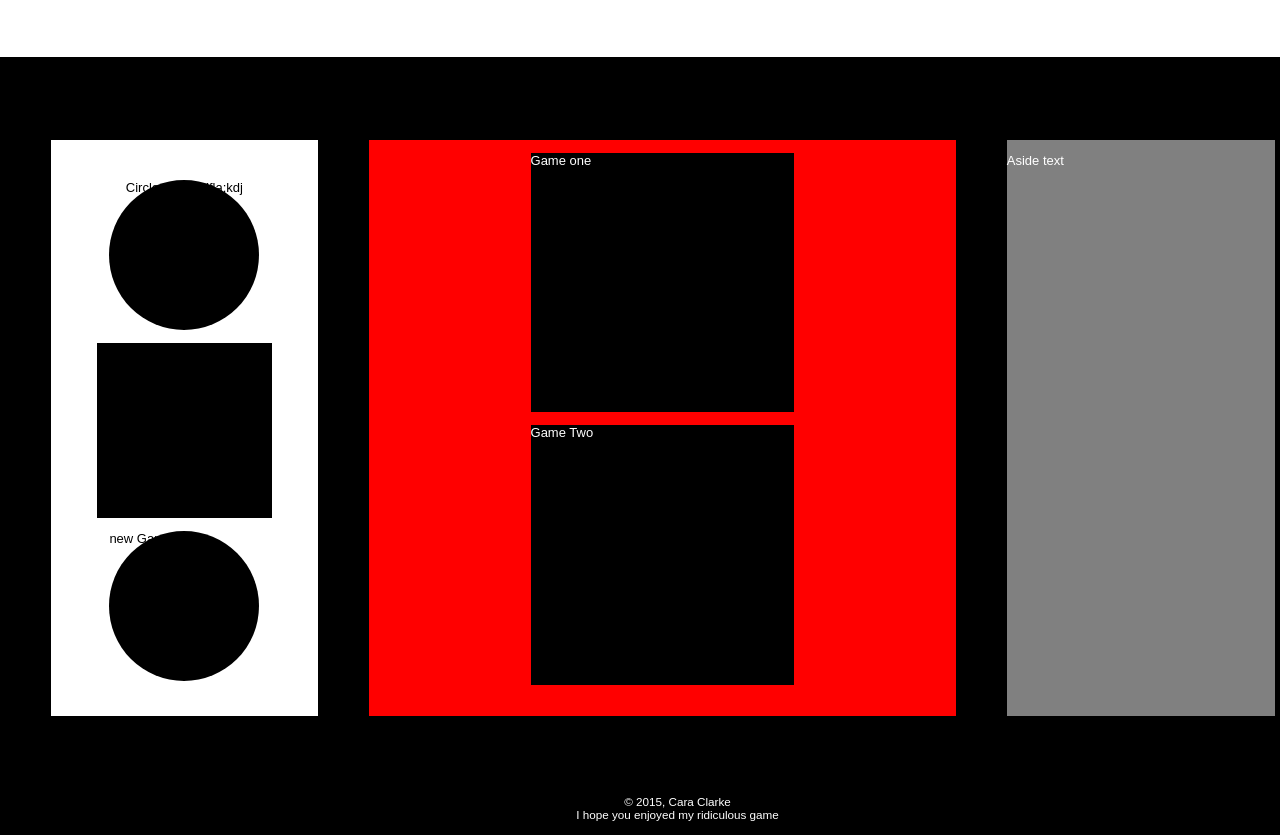
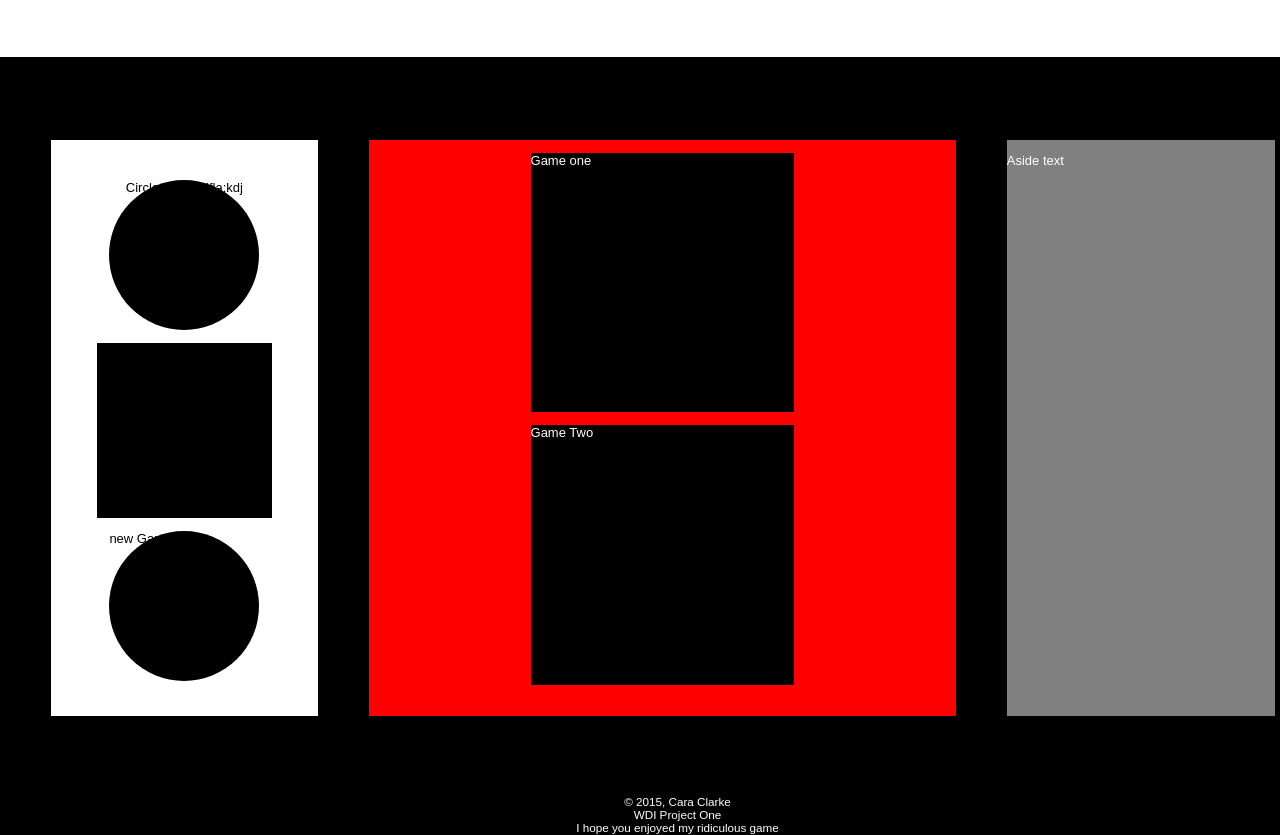
Before and after one commit to caraclarke/project-one, a plain HTML site: page index.html in a window 1280 px wide. Shown: the part 51-886 px from the top of the page. Drawn offline with Linux system fonts and the light colour scheme.

Commit message:
First GH Pages commit

```diff
--- a/index.html
+++ b/index.html
@@ -47,6 +47,7 @@
 
         <footer>
         &copy; 2015, Cara Clarke<br>
+        WDI Project One<br>
         I hope you enjoyed my ridiculous game
       </footer>
 
```
Also changed, not shown: style.css (+11 -0 lines), README.md.
